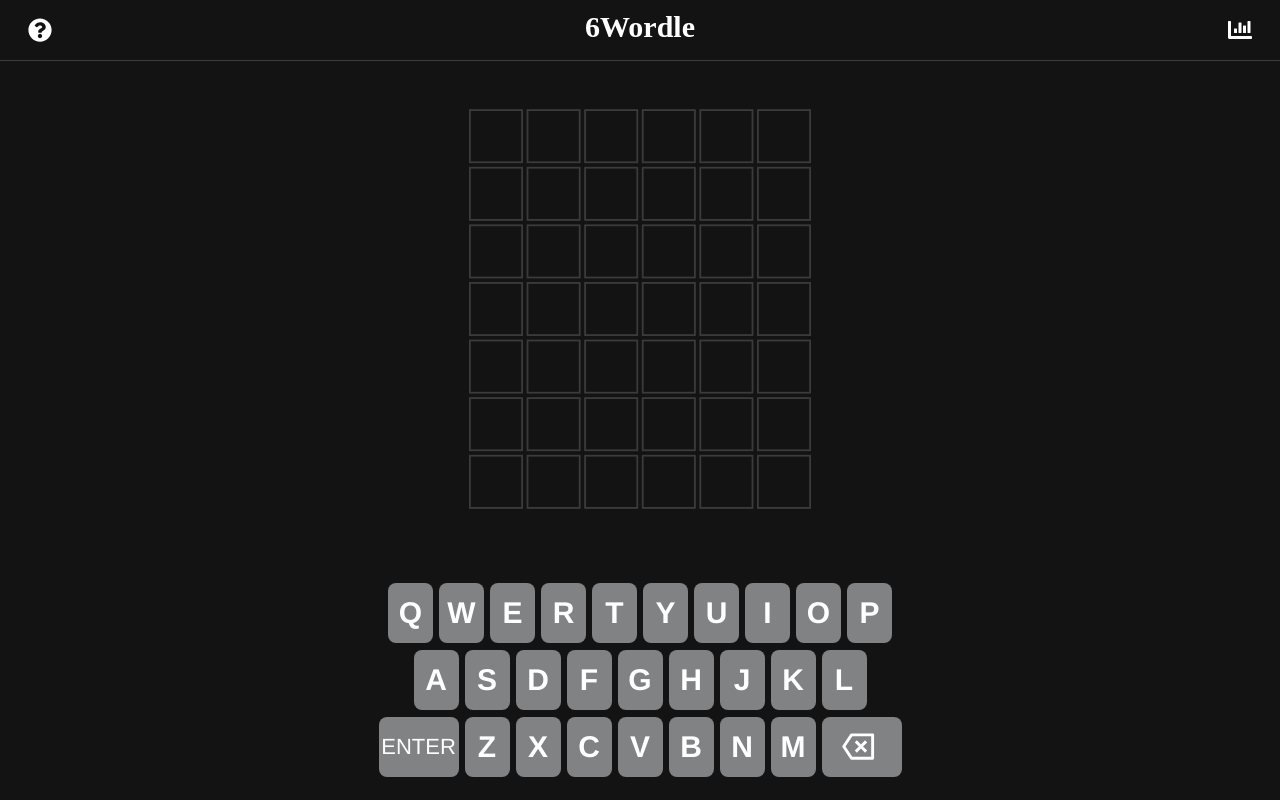
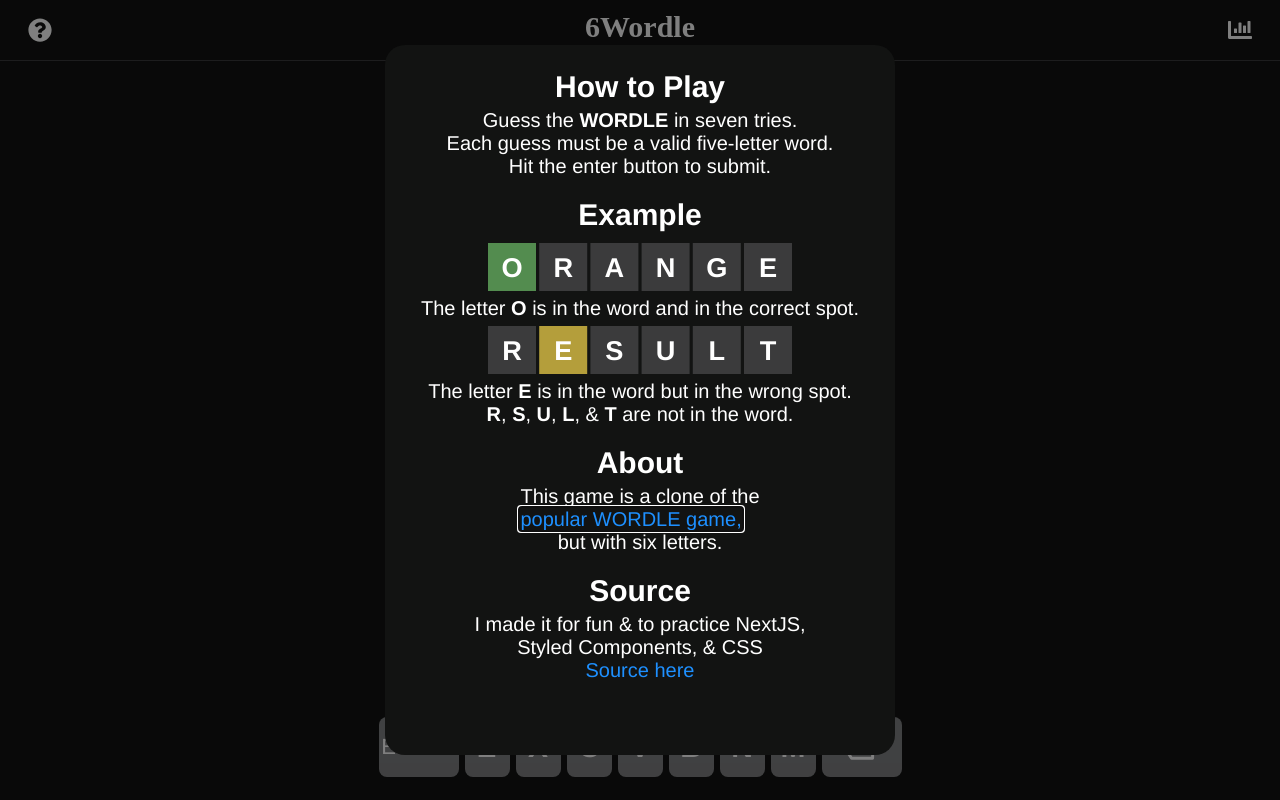
Before and after one commit to nhulston/6wordle-ui, a Next.js app: page / in a window 1280 px wide. Built offline with nearby package versions, Linux system fonts and the light colour scheme.

Commit message:
Show info popup on load page

```diff
--- a/components/Navbar.js
+++ b/components/Navbar.js
@@ -1,4 +1,4 @@
-import React from 'react';
+import React, {useEffect, useState} from 'react';
 import {NavbarStyle, NavIcon, Title} from "./Navbar.style";
 import {FaChartBar, FaQuestionCircle} from "react-icons/fa";
 import 'reactjs-popup/dist/index.css';
@@ -7,9 +7,18 @@
 import {toast} from "react-toastify";
 
 const Navbar = () => {
+    const [show, setShow] = useState(false);
+
+    useEffect(()=>{
+        setTimeout(()=>{
+            setShow(true)
+        }, 1000)
+    }, [])
+
     return (
         <NavbarStyle>
             <StyledPopup
+              open={show}
               trigger={<NavIcon><FaQuestionCircle/></NavIcon>}
               modal>
                 <About/>
```
